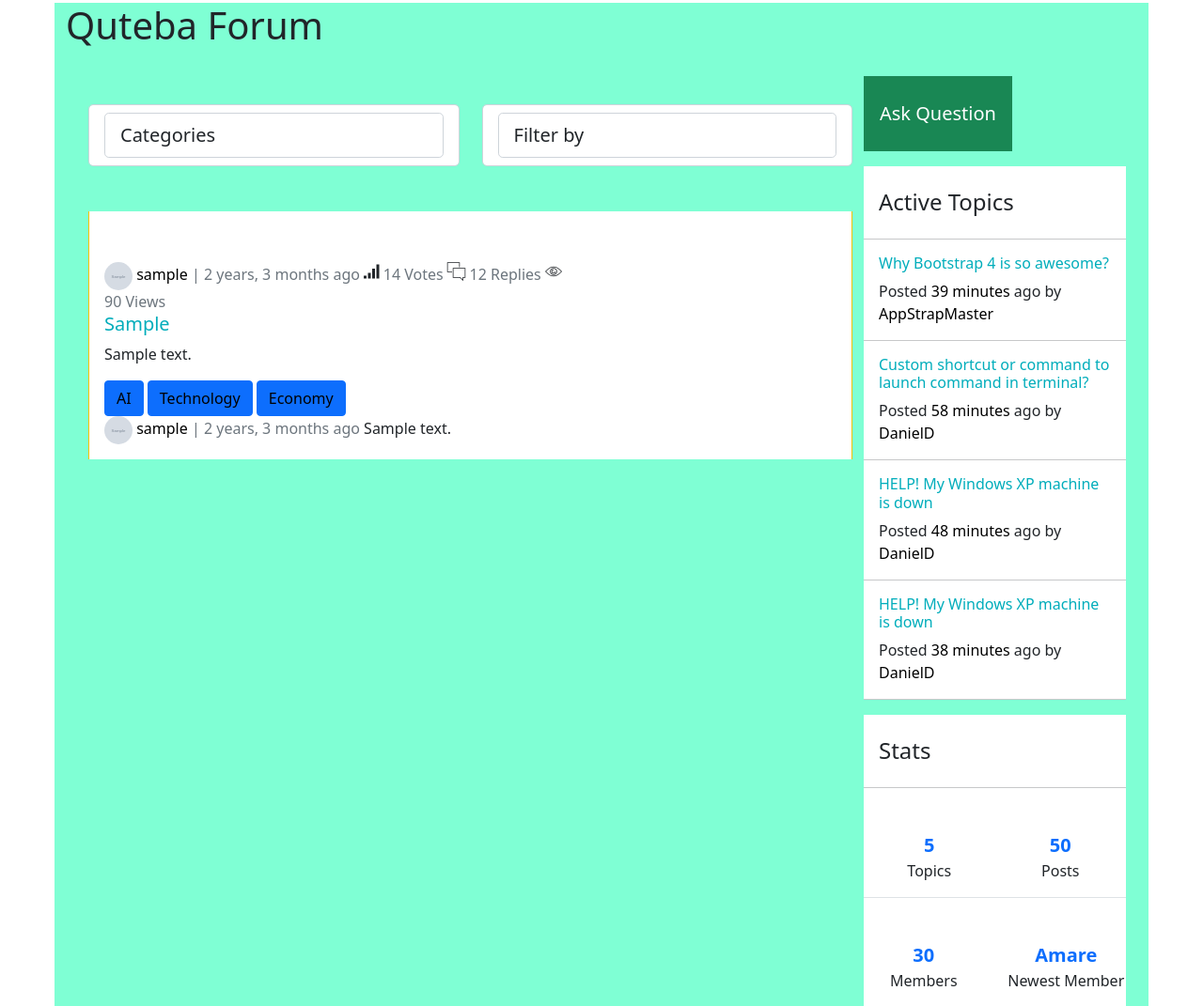
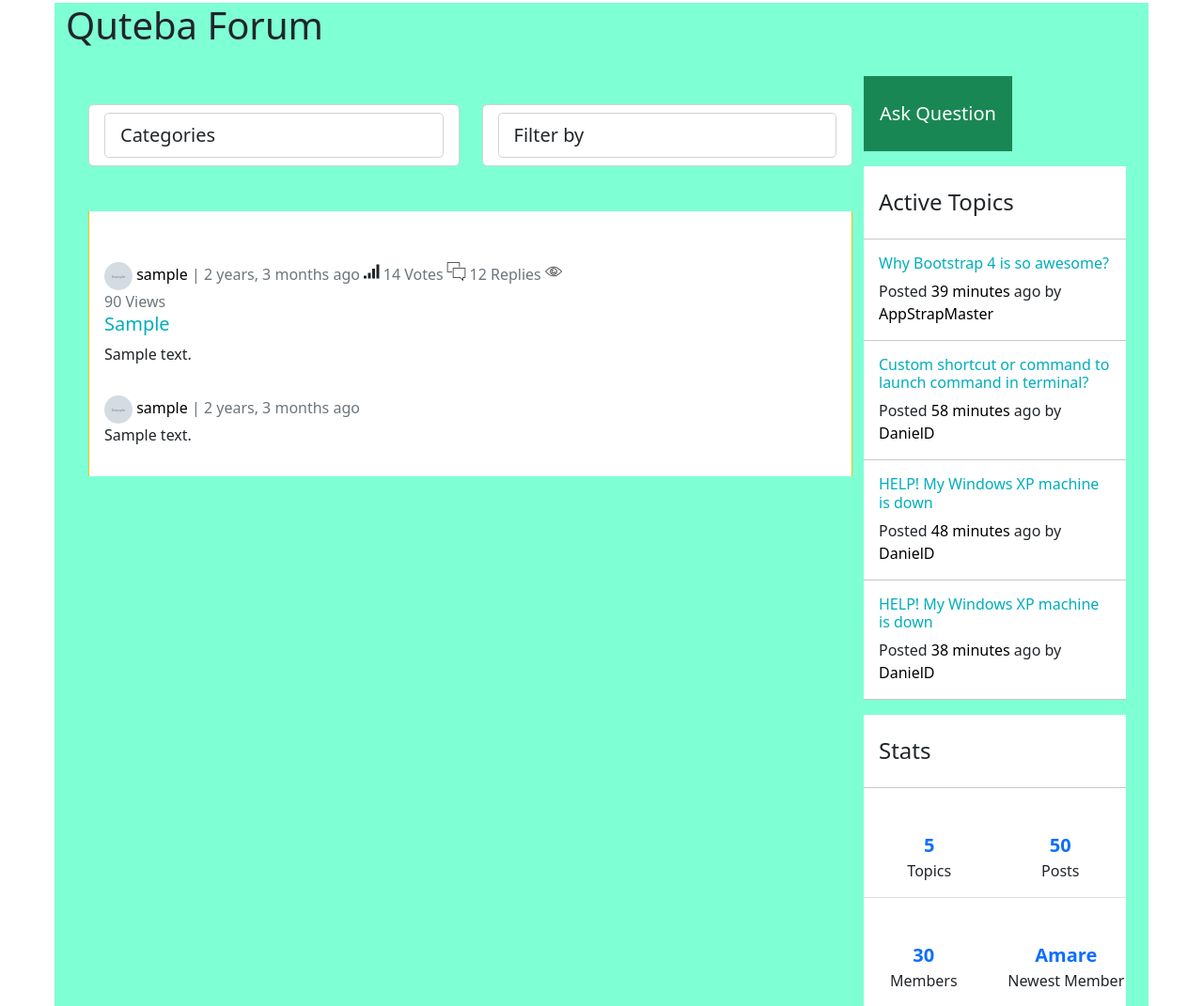
Before and after one commit to Amareteklay/quteba, a Django app: page /forum/ in a window 1280 px wide. Shown: the part 73-1144 px from the top of the page at 94% size. Run offline with Django 4.2, Linux system fonts and the light colour scheme; tables that the repository leaves empty hold one stand-in row (values such as "Sample post"); grey boxes marked "Sample" are stand-in pictures; parts of the project's set-up code (start-up, migrations or seed data) failed here and were passed over; some libraries are stand-ins or nearby versions.

Commit message:
corrected display of replies

```diff
--- a/qforum/templates/qforum/thread_detail.html
+++ b/qforum/templates/qforum/thread_detail.html
@@ -17,11 +17,13 @@
                 <p> {{object.description|safe}} </p>
                 <div class="text-sm op-5"> <a class="text-black mr-2" href="#">#C++</a> <a class="text-black mr-2" href="#">#AppStrap Theme</a> <a class="text-black mr-2" href="#">#Wordpress</a> </div>
               </div>
+              {% if thread.replies %}
               <div class="col-md-8 mb-3 mb-sm-0">
                   <img class="rounded-circle article-img profile-img" src="{{ thread.name.profile.image.url }}">
                   <a class="text-black" href="#"> {{thread.name}}</a> <span class="op-6 text-muted">| {{ thread.created_on|timesince }} ago</span>
                   <p>{{thread.replies|safe}} </p>
               </div>
+              {% endif %}
             </div>
           </div>
 {% endblock details %}
--- a/qforum/templates/qforum/thread_list.html
+++ b/qforum/templates/qforum/thread_list.html
@@ -15,14 +15,14 @@
                         <a href="{% url 'thread_detail' thread.slug %}" class="text-primary">{{ thread.topic|title}}</a>
                       </h5>
                       <p> {{thread.description|safe}} </p>
-                      <div class="text-sm op-5"> <a class="text-black mr-2 btn btn-primary" href="#">AI</a> <a class="text-black mr-2 btn btn-primary"
-                          href="#">Technology</a> <a class="text-black mr-2 btn btn-primary" href="#">Economy</a> </div>
                     </div>
-                    <div class="col-md-8 mb-3 mb-sm-0">
-                        <img class="rounded-circle article-img profile-img" src="{{ thread.name.profile.image.url }}">
-                        <a class="text-black" href="#"> {{thread.name}}</a> <span class="op-6 text-muted">| {{ thread.created_on|timesince }} ago</span>
-                        {{thread.replies}}
+                    {% if thread.replies %}
+                    <div class="col-md-8 mb-3 mb-sm-0 mt-3">
+                        <img class="rounded-circle article-img profile-img" src="{{ thread.replies.posted_by.profile.image.url }}">
+                        <a class="text-black" href="#"> {{thread.replies.posted_by}}</a> <span class="op-6 text-muted">| {{ thread.created_on|timesince }} ago</span>
+                        <p>{{thread.replies}} </p>
                     </div>
+                    {% endif %}
                   </div>
                 </div>
                 {% endfor %}
--- a/users/templates/users/profile.html
+++ b/users/templates/users/profile.html
@@ -21,7 +21,7 @@
             {{ p_form|crispy }}
         </fieldset>
         <div class="form-group">
-            <button class="btn btn-outline-info" type="submit">Update</button>
+            <button class="btn btn-success mt-3" type="submit">Update</button>
         </div>
     </form>
     </div>
```
